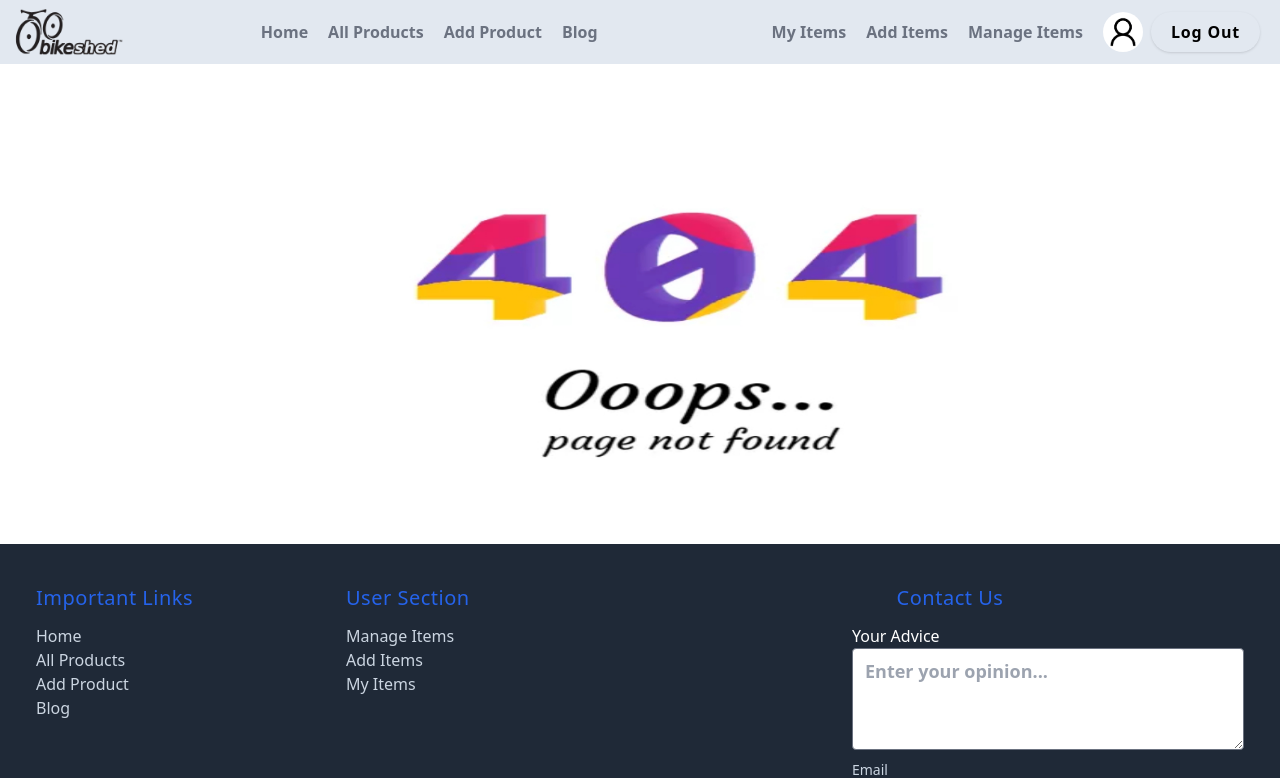
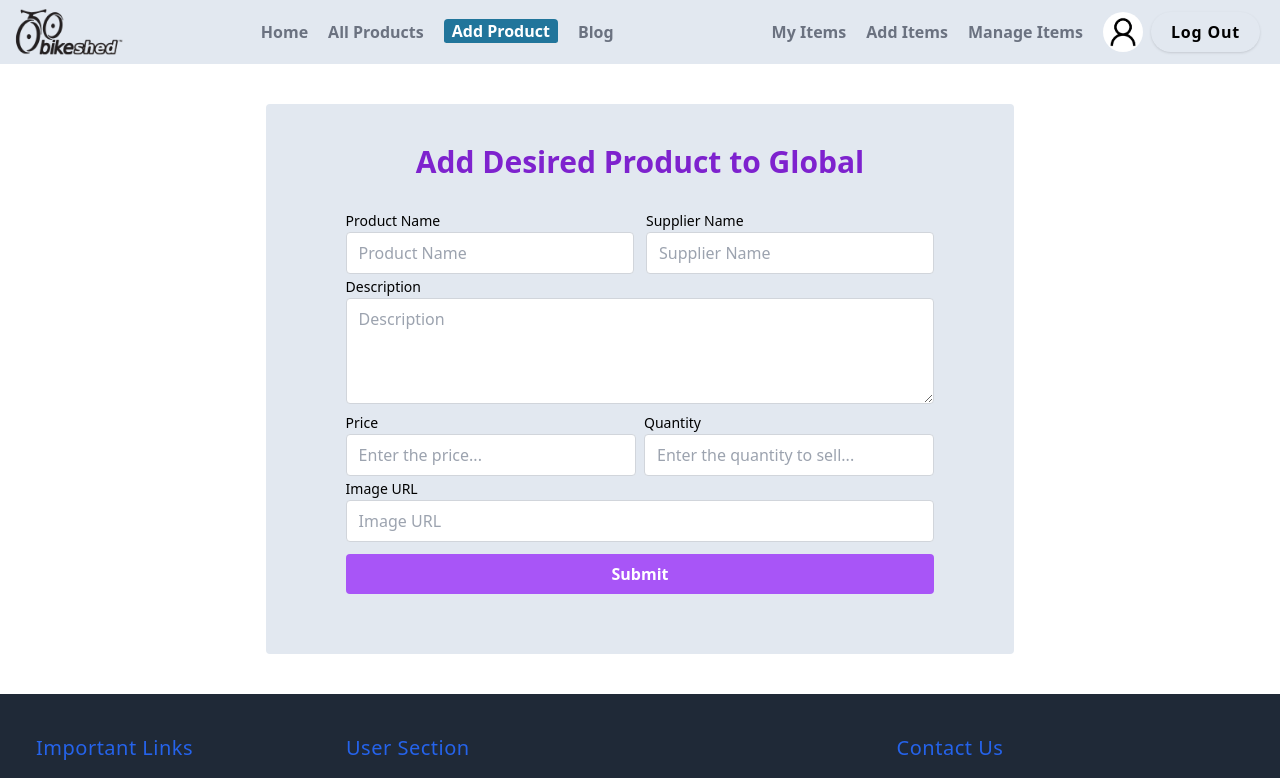
Before and after one commit to iinaamasum/BikeShed, a React (Create React App) app: page /addProduct in a window 1280 px wide. Shown: the top 778 px of the page. Built offline with nearby package versions, Linux system fonts and the light colour scheme; no server answers; sample sign-in values are in the browser's storage.

Commit message:
add product page added as like add items with changes

```diff
--- a/src/App.js
+++ b/src/App.js
@@ -2,6 +2,7 @@ import { Toaster } from 'react-hot-toast';
 import { Route, Routes } from 'react-router-dom';
 import { ToastContainer } from 'react-toastify';
 import './App.css';
+import AddProduct from './Pages/AddProduct/AddProduct';
 import AllProducts from './Pages/AllProducts/AllProducts';
 import LogIn from './Pages/Auth/LogIn/LogIn';
 import RequireAuth from './Pages/Auth/RequireAuth/RequireAuth';
@@ -55,6 +56,14 @@ function App() {
             }
           />
           <Route
+            path="/addProduct"
+            element={
+              <RequireAuth>
+                <AddProduct />
+              </RequireAuth>
+            }
+          />
+          <Route
             path="/manage-items"
             element={
               <RequireAuth>
--- /dev/null
+++ b/src/Pages/AddProduct/AddProduct.jsx
@@ -0,0 +1,123 @@
+import axios from 'axios';
+import React from 'react';
+import { useAuthState } from 'react-firebase-hooks/auth';
+import { useForm } from 'react-hook-form';
+import { toast } from 'react-toastify';
+import auth from '../../firebase.init';
+import Navbar from '../Shared/Navbar/Navbar';
+
+const AddProduct = () => {
+  const [user] = useAuthState(auth);
+  const { register, handleSubmit, errors, reset } = useForm();
+  const onSubmit = (data) => {
+    const url = 'http://localhost:5000/productUp';
+    axios
+      .post(url, {
+        ...data,
+      })
+      .then((res) => {
+        if (res.data.acknowledged) {
+          toast('Item Added Successfully...');
+          reset();
+        }
+      });
+  };
+  return (
+    <>
+      <Navbar />
+      {errors && toast(errors)}
+      <div style={{ maxWidth: '1300px' }} className="container mx-auto px-4">
+        <div className="bg-slate-200 my-10 lg:my16 w-full md:w-3/4 lg:w-3/5 mx-auto px-5 md:px-20 py-10 rounded">
+          <h2 className="text-center font-bold text-2xl md:text-3xl text-purple-700 mb-2">
+            Add Desired Product to Global
+          </h2>
+
+          <form onSubmit={handleSubmit(onSubmit)} className="py-5">
+            <div className="flex items-center w-full">
+              <div className="w-1/2 mr-3">
+                <label className="text-sm font-medium mt-1" htmlFor="name">
+                  Product Name
+                </label>
+                <br />
+                <input
+                  className="w-full bg-white rounded border border-gray-300 focus:border-indigo-500 focus:ring-2 focus:ring-indigo-200 text-base outline-none text-gray-700 py-1 px-3 leading-8 transition-colors duration-200 ease-in-out"
+                  placeholder="Product Name"
+                  {...register('name', { required: true })}
+                />
+              </div>
+              <div className="w-1/2">
+                <label className="text-sm font-medium mt-1" htmlFor="name">
+                  Supplier Name
+                </label>
+                <br />
+                <input
+                  className="w-full bg-white rounded border border-gray-300 focus:border-indigo-500 focus:ring-2 focus:ring-indigo-200 text-base outline-none text-gray-700 py-1 px-3 leading-8 transition-colors duration-200 ease-in-out"
+                  placeholder="Supplier Name"
+                  {...register('sup_name', { required: true })}
+                />
+              </div>
+            </div>
+
+            <div>
+              <label className="text-sm font-medium mt-1" htmlFor="des">
+                Description
+              </label>
+              <br />
+              <textarea
+                cols="30"
+                rows="3"
+                className="w-full bg-white rounded border border-gray-300 focus:border-indigo-500 focus:ring-2 focus:ring-indigo-200 text-base outline-none text-gray-700 py-1 px-3 leading-8 transition-colors duration-200 ease-in-out"
+                placeholder="Description"
+                {...register('des', { required: true })}
+              ></textarea>
+            </div>
+            <div className="flex w-full">
+              <div className="w-1/2 mr-2">
+                <label className="text-sm font-medium mt-1" htmlFor="price">
+                  Price
+                </label>
+                <br />
+                <input
+                  className="w-full bg-white rounded border border-gray-300 focus:border-indigo-500 focus:ring-2 focus:ring-indigo-200 text-base outline-none text-gray-700 py-1 px-3 leading-8 transition-colors duration-200 ease-in-out"
+                  placeholder="Enter the price..."
+                  type="number"
+                  {...register('price', { required: true, min: 0 })}
+                />
+              </div>
+              <div className="w-1/2">
+                <label className="text-sm font-medium mt-1" htmlFor="quantity">
+                  Quantity
+                </label>
+                <br />
+                <input
+                  className="w-full bg-white rounded border border-gray-300 focus:border-indigo-500 focus:ring-2 focus:ring-indigo-200 text-base outline-none text-gray-700 py-1 px-3 leading-8 transition-colors duration-200 ease-in-out"
+                  placeholder="Enter the quantity to sell..."
+                  type="number"
+                  {...register('quantity', { required: true, min: 0 })}
+                />
+              </div>
+            </div>
+            <div>
+              <label className="text-sm font-medium mt-1" htmlFor="img">
+                Image URL
+              </label>
+              <br />
+              <input
+                className="w-full bg-white rounded border border-gray-300 focus:border-indigo-500 focus:ring-2 focus:ring-indigo-200 text-base outline-none text-gray-700 py-1 px-3 leading-8 transition-colors duration-200 ease-in-out"
+                placeholder="Image URL"
+                type="text"
+                {...register('img')}
+              />
+            </div>
+            <input
+              className="w-full bg-purple-500 hover:bg-purple-700 text-center font-semibold text-white py-2 px-2 mt-3 rounded cursor-pointer"
+              type="submit"
+            />
+          </form>
+        </div>
+      </div>
+    </>
+  );
+};
+
+export default AddProduct;
--- a/src/Pages/AllProducts/AllProducts.jsx
+++ b/src/Pages/AllProducts/AllProducts.jsx
@@ -63,7 +63,7 @@ const AllProducts = () => {
         </h2>
         <h4 className="text-center text-2xl font-semibold mb-5">
           Want to add new product?{' '}
-          <Link className="underline text-blue-600" to="/add-items">
+          <Link className="underline text-blue-600" to="/addProduct">
             Click here
           </Link>
         </h4>
--- a/src/Pages/Shared/Navbar/Navbar.js
+++ b/src/Pages/Shared/Navbar/Navbar.js
@@ -17,7 +17,7 @@ const Navbar = () => {
   const navLinksOne = [
     { id: 1, name: 'Home', path: '/' },
     { id: 2, name: 'All Products', path: '/products' },
-    { id: 3, name: 'Add Product', path: '/add-items' },
+    { id: 3, name: 'Add Product', path: '/addProduct' },
     { id: 4, name: 'Blog', path: '/blog' },
   ];
   const navLinksTwo = [
```
